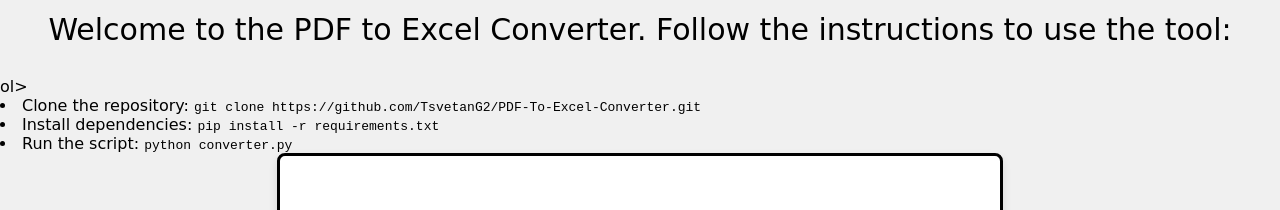
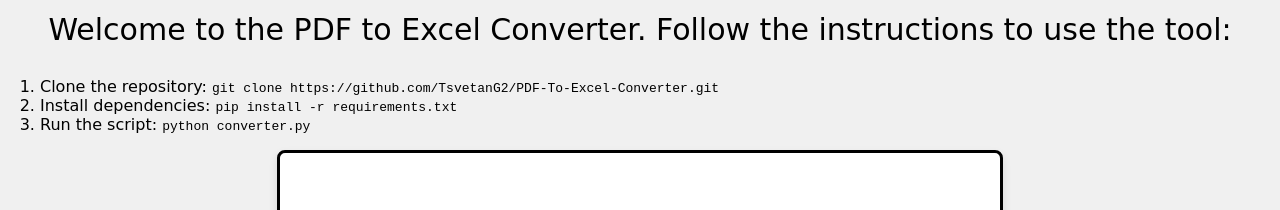
Before and after one commit to TsvetanG2/PDF-To-Excel-Converter, a plain HTML site: page docs/index.html in a window 1280 px wide. Shown: the part 130-340 px from the top of the page. Drawn offline with Linux system fonts and the light colour scheme; files that its build step writes are made by us from their sources.

Commit message:
Update index.html

```diff
--- a/docs/index.html
+++ b/docs/index.html
@@ -9,7 +9,7 @@
 <body>
 <h1>PDF to Excel Converter</h1>
     <p>Welcome to the PDF to Excel Converter. Follow the instructions to use the tool:</p>
-    ol>
+    <ol>
         <li>Clone the repository: <code>git clone https://github.com/TsvetanG2/PDF-To-Excel-Converter.git</code></li>
         <li>Install dependencies: <code>pip install -r requirements.txt</code></li>
         <li>Run the script: <code>python converter.py</code></li>
```
